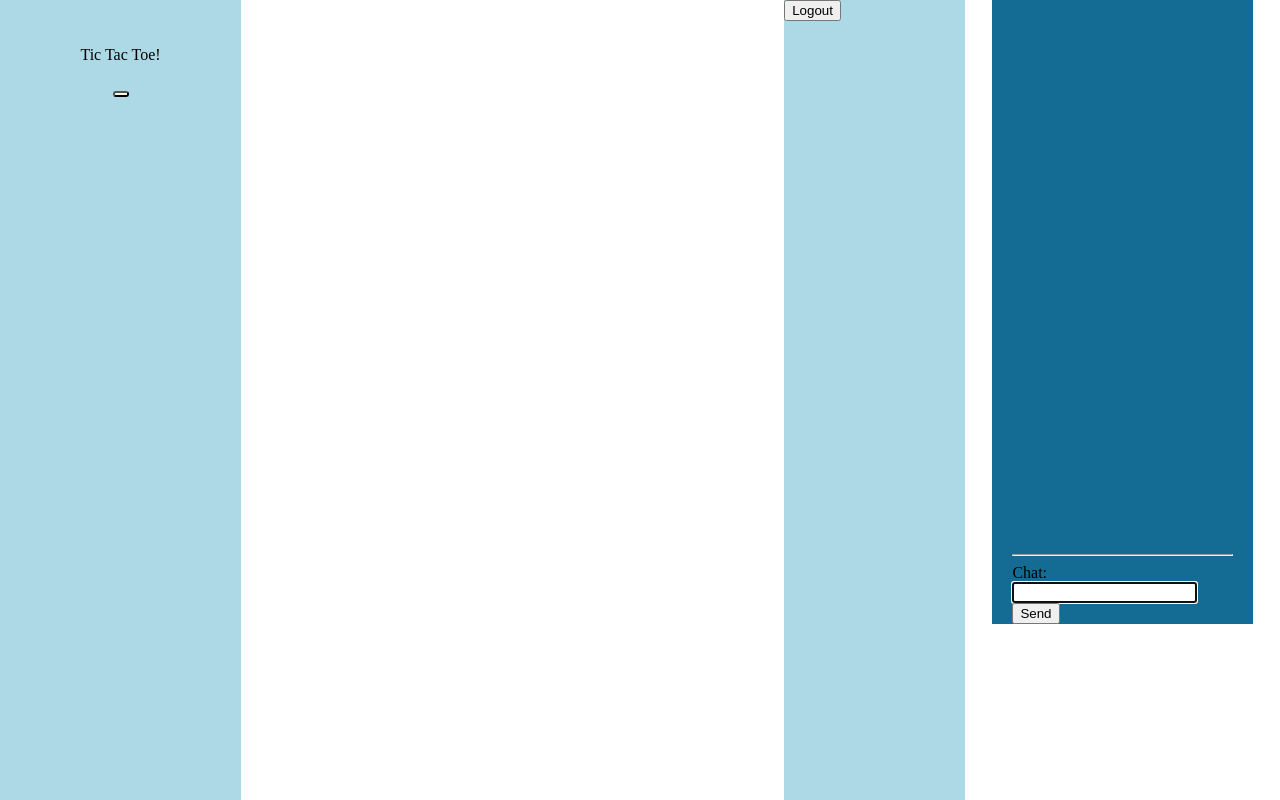
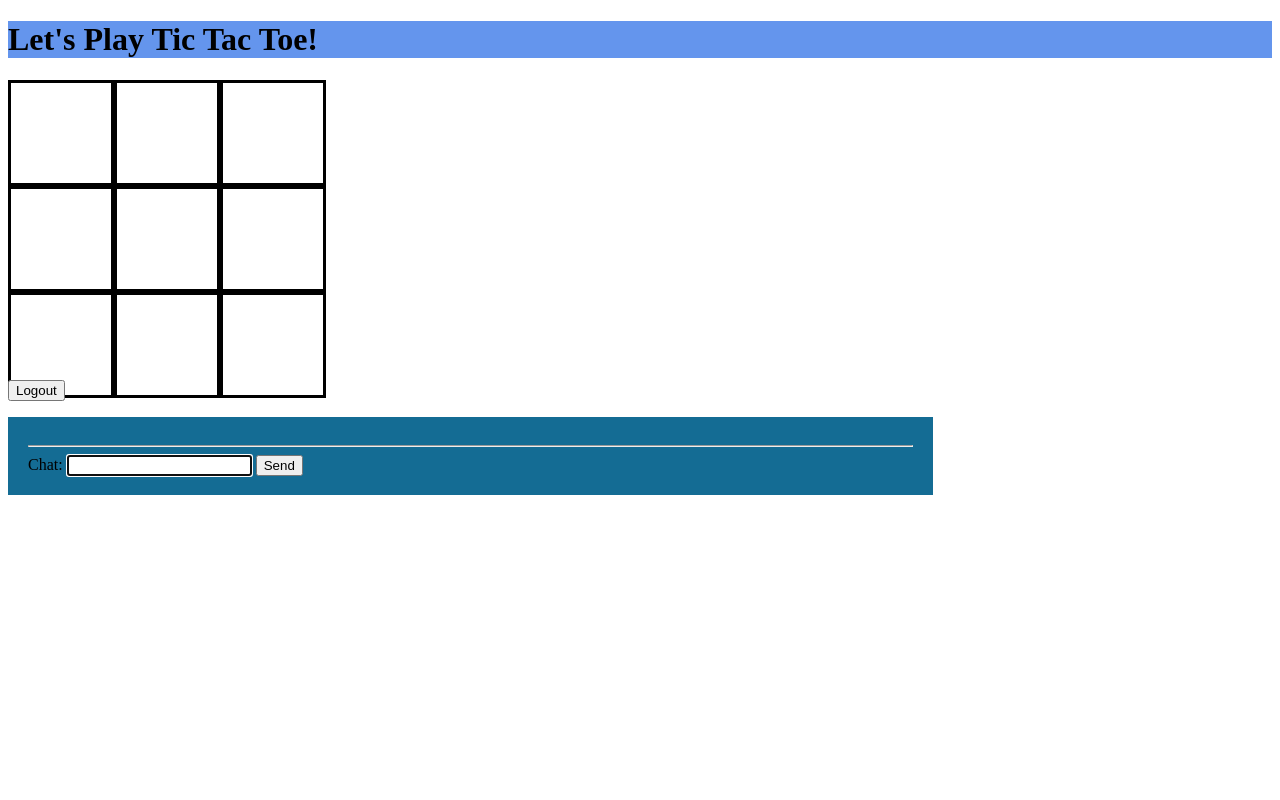
Before and after one commit to mjliao82/CSE312_Project, a Flask app: template templates/home.html in a window 1280 px wide. Run offline with Flask 3, Linux system fonts and the light colour scheme; the template is opened without the code that fills it: most values are stand-ins (such as "Sample title", 1, 10 or a date in 2020); a database or web service that is not in the repository returns one stand-in record (values such as "Sample title"); data that the repository does not hold is empty.

Commit message:
tic tac toe board added
html and css for tic tac toe board built in

```diff
--- a/static/home.css
+++ b/static/home.css
@@ -1,52 +1,93 @@
-body {
+@charset "UTF-8";
+
+.body {
     margin: 0;
     padding: 0;
     display: flex;
     height: 100vh;
   }
 
-.blue-header {
-    background-color: lightblue;
-    color: black;
-    text-align: center;
-    justify-content: center;
-    padding: 30px;
-    flex: 2;
+
+  .html, .body, .header, .main, .footer {
+    margin: 0;
+    padding: 0;
   }
 
-.middle {
-    background-color: white;
-    color: black;
-    flex: 6;
+  /* Set full height for HTML and body */
+  .html, .body {
+    height: 100%;
+  }
+
+  /* Set full height for main content */
+  .main {
+    min-height: 100vh;
+    background-color: red;
+  }
+
+  /* Example styling for header and footer */
+  .header {
+    background-color: cornflowerblue;
+    text-align: center;
+    padding: 20px 0;
+  }
+
+  .footer {
+    background-color: green
+    ;
+    text-align: center;
+    padding: 10px 0;
+    position: absolute;
+    bottom: 0;
+    left: 0;
+  }
+
+  .container {
+    min-height: 100vh;
+    display: flex;
+    flex-direction: column;
+    align-items: center;
+    justify-content: center;
+    background: #eee;
 }
 
-.blue-footer {
-    background-color: lightblue;
-    color: black;
-    flex: 2;
-}
+.button {
+    outline: none;
+    border: 4px solid green;
+    padding: 10px 20px;
+    font-size: 1rem;
+    font-weight: bold;
+    background: none;
+    transition: all 0.2s ease-in-out;
+  }
 
-.logout {
-    background-color: cornsilk;
-    color: lightblue;
+  button:hover {
     cursor: pointer;
-    margin-left: auto;
-    border-radius: 5px;
-}
+    background: green;
+    color: white;
+  }
 
-.grid {
-    color: black;
-}
+  .grid {
+    display: grid;
+    width: 300px;
+    height: 300px;
+    grid-template-columns: auto auto auto;
+  }
+  .square {
+    display: flex;
+    width: 100px;
+    height: 100px;
+    align-items: center;
+    justify-content: center;
+    font-size: 3rem;
+    font-weight: bold;
+    border: 3px solid black;
+    transition: background 0.2s ease-in-out;
+  }
 
-.square {
-    color: white;
-}
-
-.contents {
-    display: flex;
-    justify-content: space-around;
-    height: 78%
-}
+  .block:hover {
+    cursor: pointer;
+    background: #0ff30f;
+  }
 
 .chat {
     width: 70%;
--- a/templates/home.html
+++ b/templates/home.html
@@ -7,11 +7,10 @@
     <link rel="stylesheet" href="/static/home.css" />
   </head>
   <body onload="display();welcome();">
-    <div class="blue-header">
-      <p>Tic Tac Toe!</p>
-      <button class="logout"></button>
-    </div>
-    <div class="middle">
+    <header style="background-color: cornflowerblue; justify-content: center; align-items: center;">
+      <h1>Let's Play Tic Tac Toe!</h1>
+    </header>
+    <main class="middle">
       <div class="grid">
         <div id="block1" class="square"></div>
         <div id="block2" class="square"></div>
@@ -20,13 +19,12 @@
         <div id="block4" class="square"></div>
         <div id="block5" class="square"></div>
         <div id="block6" class="square"></div>
-
         <div id="block7" class="square"></div>
         <div id="block8" class="square"></div>
         <div id="block9" class="square"></div>
       </div>
-    </div>
-    <div class="blue-footer">
+    </main>
+    <footer class="blue-footer">
       <form
         action="/logout"
         method="post"
@@ -35,7 +33,7 @@
         <input type="submit" value="Logout" />
       </form>
       <p id="usernameHolder"></p>
-    </div>
+    </footer>
 
     <div class="contents">
       <div class="chat">
```
